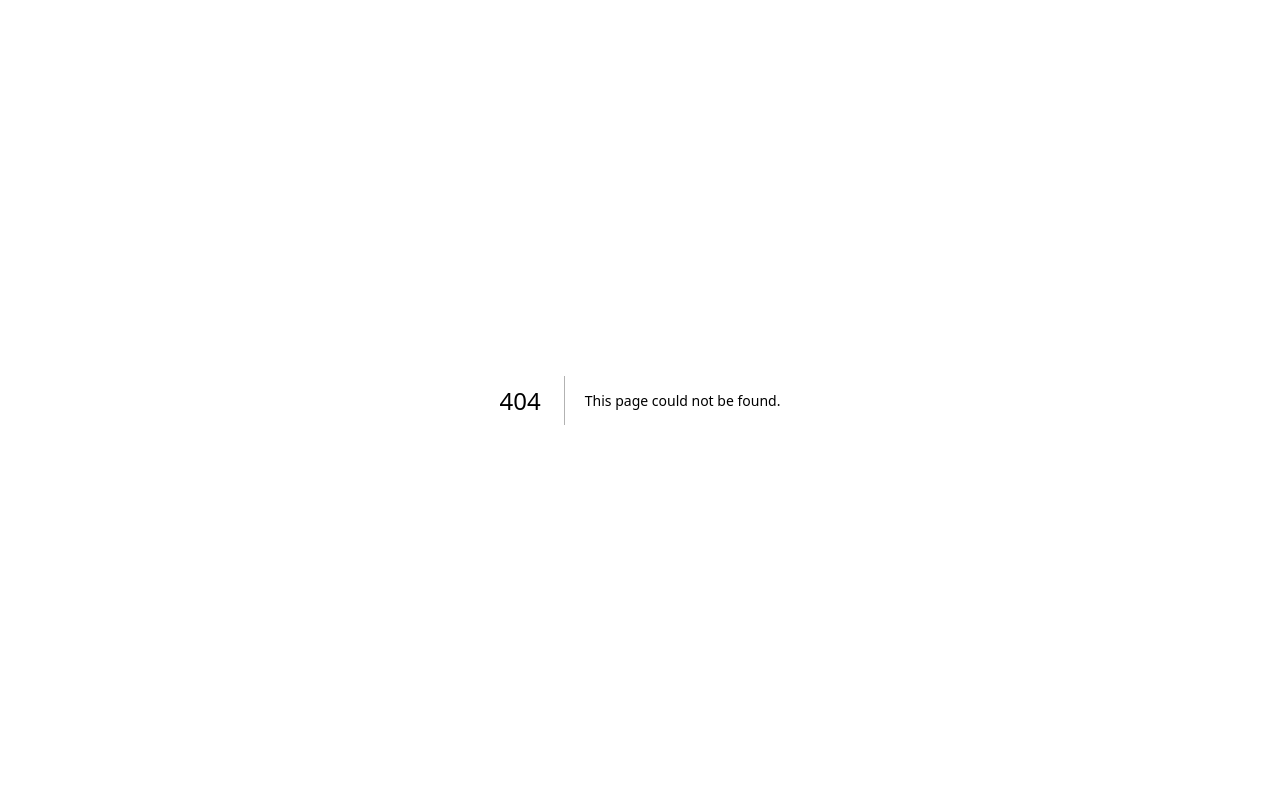
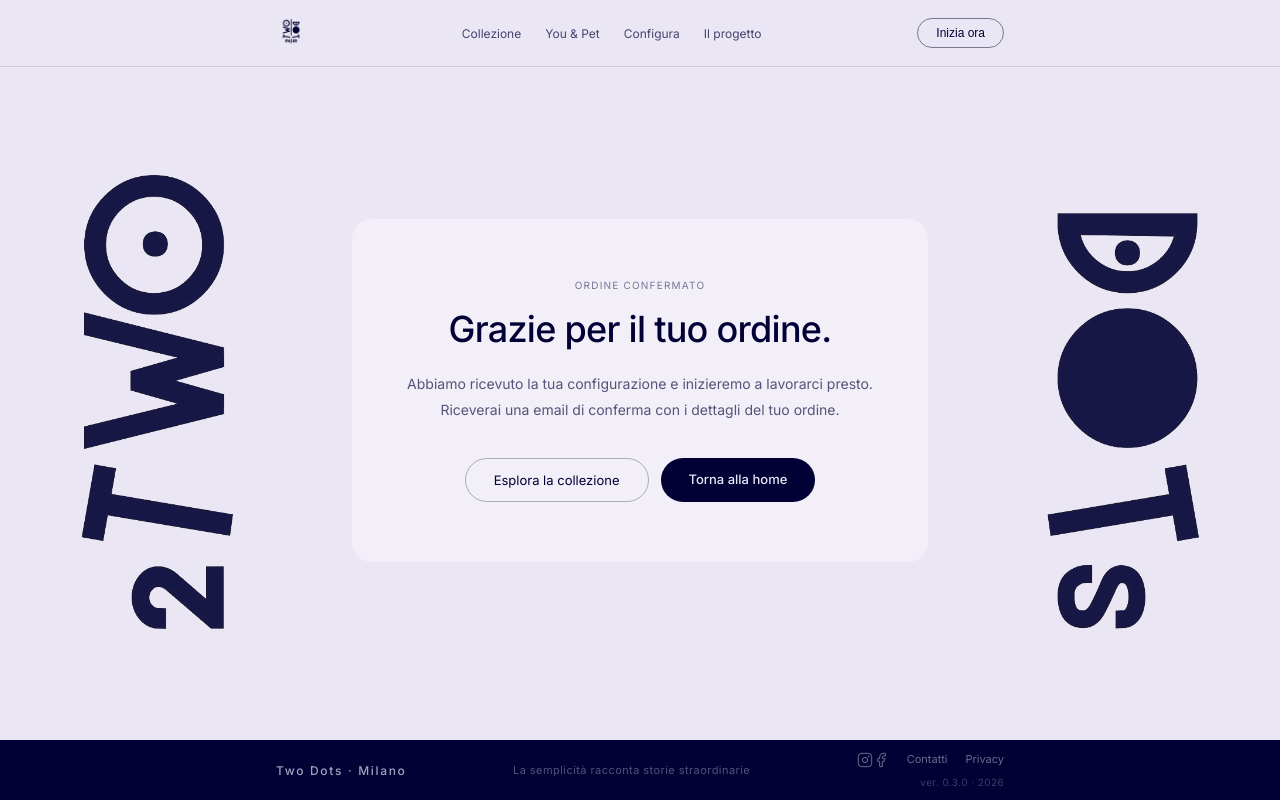
Before and after one commit to ETNDS/twodots, a Next.js app: page /grazie in a window 1280 px wide. Before the commit this address had no page. Built offline with nearby package versions, Linux system fonts and the light colour scheme.

Commit message:
0.3.0 - Shopify

```diff
--- a/package.json
+++ b/package.json
@@ -1,6 +1,6 @@
 {
   "name": "twodots",
-  "version": "0.2.2",
+  "version": "0.3.0",
   "private": true,
   "scripts": {
     "dev": "next dev",
--- /dev/null
+++ b/src/app/api/shopify-variants/route.ts
@@ -0,0 +1,38 @@
+import { NextResponse } from "next/server";
+
+export async function GET() {
+  const domain = process.env.NEXT_PUBLIC_SHOPIFY_STORE_DOMAIN;
+  const token = process.env.NEXT_PUBLIC_SHOPIFY_STOREFRONT_TOKEN;
+
+  const query = `{
+    products(first: 10) {
+      edges {
+        node {
+          id
+          title
+          variants(first: 3) {
+            edges {
+              node {
+                id
+                title
+                price { amount }
+              }
+            }
+          }
+        }
+      }
+    }
+  }`;
+
+  const res = await fetch(`https://${domain}/api/2025-01/graphql.json`, {
+    method: "POST",
+    headers: {
+      "Content-Type": "application/json",
+      "X-Shopify-Storefront-Access-Token": token!,
+    },
+    body: JSON.stringify({ query }),
+  });
+
+  const data = await res.json();
+  return NextResponse.json(data);
+}
--- /dev/null
+++ b/src/app/grazie/page.tsx
@@ -0,0 +1,29 @@
+import Navbar from "@/components/Navbar";
+import Footer from "@/components/Footer";
+import BackgroundLogo from "@/components/BackgroundLogo";
+import Link from "next/link";
+import styles from "@styles/grazie.module.css";
+
+export default function Grazie() {
+  return (
+    <>
+      <BackgroundLogo />
+      <Navbar />
+      <main className={styles.main}>
+        <div className={styles.content}>
+          <p className={styles.label}>ORDINE CONFERMATO</p>
+          <h1 className={styles.titolo}>Grazie per il tuo ordine.</h1>
+          <p className={styles.testo}>
+            Abbiamo ricevuto la tua configurazione e inizieremo a lavorarci presto.
+            Riceverai una email di conferma con i dettagli del tuo ordine.
+          </p>
+          <div className={styles.azioni}>
+            <Link href="/collezione" className={styles.btnSecondario}>Esplora la collezione</Link>
+            <Link href="/" className={styles.btnPrimario}>Torna alla home</Link>
+          </div>
+        </div>
+      </main>
+      <Footer />
+    </>
+  );
+}
--- /dev/null
+++ b/src/styles/grazie.module.css
@@ -0,0 +1,76 @@
+.main {
+  max-width: 800px;
+  margin: 0 auto;
+  padding-top: 61px;
+  padding-bottom: 80px;
+  min-height: 100vh;
+  display: flex;
+  align-items: center;
+  justify-content: center;
+}
+
+.content {
+  background: var(--color-lavanda-light);
+  border-radius: 20px;
+  padding: 60px 48px;
+  text-align: center;
+  margin: 36px;
+}
+
+.label {
+  font-size: 10px;
+  letter-spacing: 0.12em;
+  color: var(--color-navy);
+  opacity: 0.5;
+  margin-bottom: 16px;
+}
+
+.titolo {
+  font-size: 36px;
+  font-weight: 500;
+  color: var(--color-navy);
+  letter-spacing: -0.02em;
+  margin-bottom: 20px;
+}
+
+.testo {
+  font-size: 14px;
+  color: var(--color-navy);
+  opacity: 0.65;
+  line-height: 1.8;
+  max-width: 480px;
+  margin: 0 auto 36px;
+}
+
+.azioni {
+  display: flex;
+  gap: 12px;
+  justify-content: center;
+  flex-wrap: wrap;
+}
+
+.btnPrimario {
+  background: var(--color-navy);
+  color: var(--color-lavanda);
+  font-size: 13px;
+  font-weight: 500;
+  padding: 13px 28px;
+  border-radius: 22px;
+  text-decoration: none;
+  transition: opacity 0.15s;
+}
+
+.btnPrimario:hover { opacity: 0.85; }
+
+.btnSecondario {
+  background: transparent;
+  color: var(--color-navy);
+  font-size: 13px;
+  border: 1px solid rgba(13, 14, 46, 0.3);
+  padding: 13px 28px;
+  border-radius: 22px;
+  text-decoration: none;
+  transition: opacity 0.15s;
+}
+
+.btnSecondario:hover { opacity: 0.7; }
```
Also changed, not shown: src/app/configura/page.tsx (+43 -2 lines), src/config/shopify.ts (added, +8 -0 lines), src/lib/shopify-cart.ts (added, +121 -0 lines).
